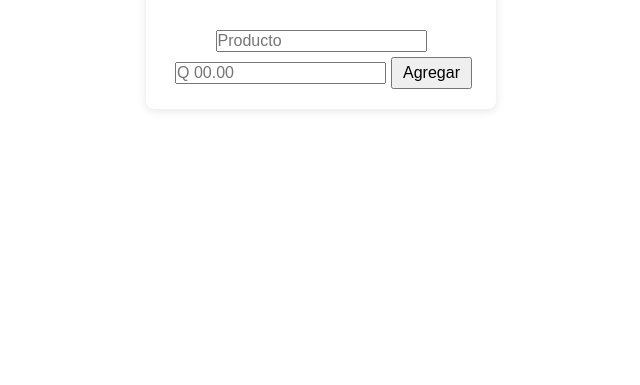
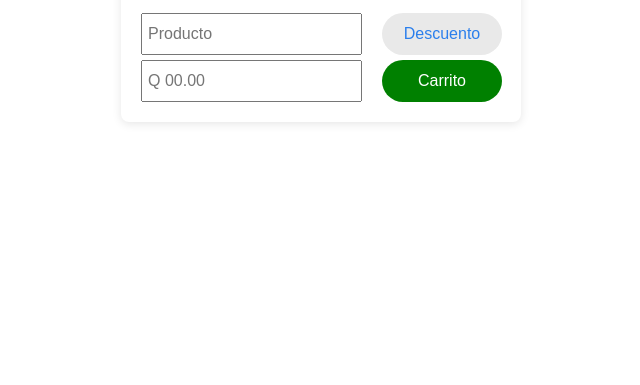
Before and after one commit to ROCKEMMA/Market_list, a plain HTML site: page index.html in a window 1280 px wide. Shown: the part 415-800 px from the top of the page, without its empty margins (319-959 px from the left). Drawn offline with Linux system fonts and the light colour scheme.

Commit message:
Actualización del diseño de formulario

```diff
--- a/assets/css/config.css
+++ b/assets/css/config.css
@@ -17,7 +17,7 @@ body {
 }
 #root {
     width: 100%;
-    max-width: 35rem;
+    max-width: 40rem;
     background-color: #fff;
     padding: 2rem;
     border-radius: 8px;
--- a/components/task/task.css
+++ b/components/task/task.css
@@ -7,6 +7,7 @@
     display: grid;
     grid-template-columns: 1fr auto 3rem;
     gap: 2rem;
+    column-gap: 1rem;
     align-items: center;
 }
 
@@ -43,3 +44,9 @@
 .delete-button:hover {
     background-color: #ff0000;
 }
+
+@media screen and (max-width: 400px) {
+    .name {
+            font-size: 1.7rem;
+        }
+}
--- a/components/taskForm/html_form.js
+++ b/components/taskForm/html_form.js
@@ -15,17 +15,25 @@ const htmlForm = ()=>{
     input_texto.type = "text";
     input_texto.id = "nuevo-item-texto";
     input_texto.placeholder = "Producto";
+    input_texto.autocomplete="off";
+
 
     const input_numero = document.createElement('input');
     input_numero.type = "number";
     input_numero.id = "nuevo-item-precio";
     input_numero.placeholder = "Q 00.00";
+    input_numero.autocomplete="off";
 
     const button_agregar = document.createElement('button');
     button_agregar.id = "agregar-item";
-    button_agregar.textContent = "Agregar";
+    button_agregar.textContent = "Carrito";
+
+    const button_descuento = document.createElement('button');
+    button_descuento.id = "agregar-descuento";
+    button_descuento.textContent = "Descuento";
 
     div.appendChild(input_texto);
+    div.appendChild(button_descuento);
     div.appendChild(input_numero);
     div.appendChild(button_agregar);
 
--- a/components/taskForm/taskForm.css
+++ b/components/taskForm/taskForm.css
@@ -2,13 +2,29 @@
     text-align: center;
     margin-top: 20px;
 }
-
+#formulario > div {
+    display: grid;
+    grid-template-columns: 1fr 12rem;
+    column-gap: 2rem;
+    row-gap: 0.5rem;
+}
 #formulario input {
-    margin: 5px;
-    font-size: 16px;
+    outline: none;
+    padding: 1rem 0.5rem;
+    font-size: 1.6rem;
 }
 
 #formulario button {
     padding: 5px 10px;
     font-size: 16px;
+    border-radius: 5rem;
+    border: none;
 }
+#formulario #agregar-descuento{
+    background-color: rgb(233, 233, 233);
+    color: rgb(43, 127, 236);
+}
+#formulario #agregar-item {
+    background-color: green;
+    color: white;
+}
```
